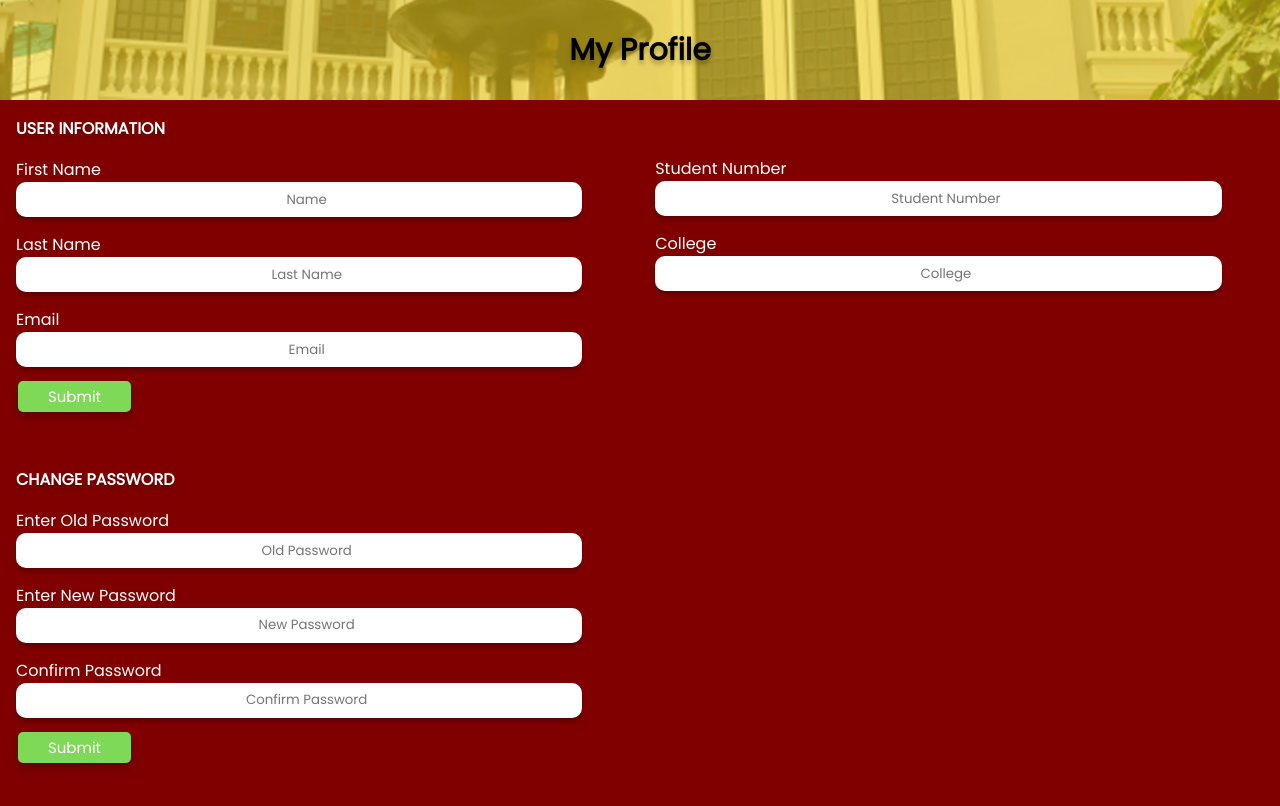
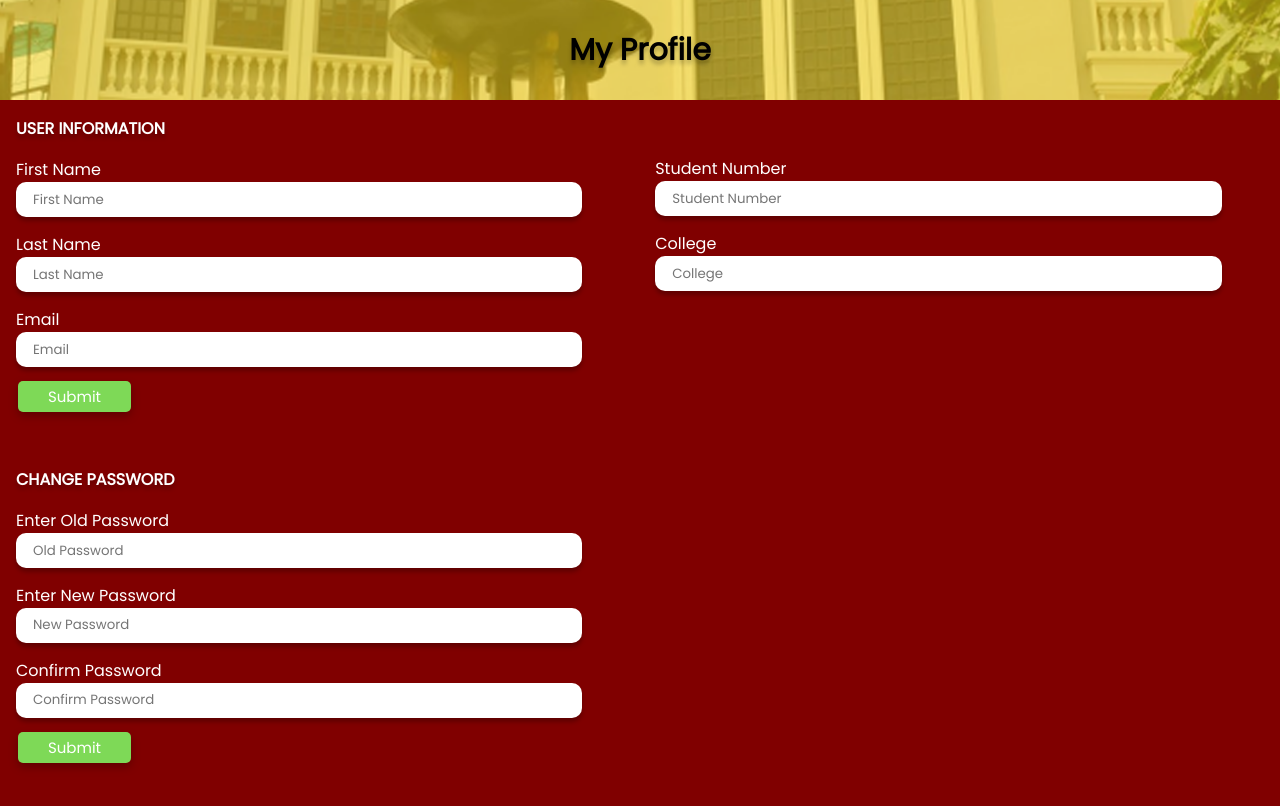
Before and after one commit to Tanchy101/palmap_project, a React (Create React App) app: page /myProfile in a window 1280 px wide. Shown: the top 806 px of the page. Built offline with nearby package versions, Linux system fonts and the light colour scheme.

Commit message:
scroll fix
inayos lang ang scroll kasi nawala hehe

```diff
--- a/package.json
+++ b/package.json
@@ -7,6 +7,7 @@
     "@testing-library/jest-dom": "^5.17.0",
     "@testing-library/react": "^13.4.0",
     "@testing-library/user-event": "^13.5.0",
+    "@uidotdev/usehooks": "^2.4.1",
     "axios": "^1.6.2",
     "leaflet": "^1.9.4",
     "react": "^18.2.0",
--- a/src/aboutUs/aboutUs.js
+++ b/src/aboutUs/aboutUs.js
@@ -29,7 +29,7 @@ const aboutUs = () =>  {
 
             <div className = "pics">
                 <div className="mel">
-                    <img src={mel}/>
+                    <img src={mel} alt=" "/>
                     <h5>Rimuel Canada</h5>
                     <h6><i><FaSquareXTwitter/></i>
                     <i><MdEmail /></i>
@@ -38,7 +38,7 @@ const aboutUs = () =>  {
                 </div>
 
                 <div className="peeps">
-                    <img src={cj}/>
+                    <img src={cj} alt=" "/>
                     <h5>CJ Defita</h5>
                     <h6><i><FaSquareXTwitter/></i>
                     <i><MdEmail /></i>
@@ -47,7 +47,7 @@ const aboutUs = () =>  {
                 </div>
 
                 <div className="peeps">
-                    <img src={gelo}/>
+                    <img src={gelo} alt=" "/>
                     <h5>Angelo Tancioco </h5>
                     <h6><i><FaSquareXTwitter/></i>
                     <i><MdEmail /></i>
@@ -56,7 +56,7 @@ const aboutUs = () =>  {
                 </div>
 
                 <div className="peeps">
-                    <img src={yanna}/>
+                    <img src={yanna} alt=" "/>
                     <h5>Julianna Miranda</h5>
                     <h6><i><FaSquareXTwitter/></i>
                     <i><MdEmail /></i>
@@ -66,7 +66,7 @@ const aboutUs = () =>  {
                 </div>
 
                 <div className="peeps">
-                    <img src={jenie}/>
+                    <img src={jenie} alt=" "/>
                     <h5>Jenie Tadena </h5>
                     <h6><i><FaSquareXTwitter/></i>
                     <i><MdEmail /></i>
--- a/src/map/draggableMenu.css
+++ b/src/map/draggableMenu.css
@@ -41,7 +41,7 @@
   margin-bottom: -0.2em;
 }
 
-::placeholder {
+.not-draggable::placeholder {
   text-align: center;
 }
 
--- a/src/map/map.css
+++ b/src/map/map.css
@@ -44,7 +44,3 @@
   text-decoration: solid;
   color: blue;
 }
-
-body {
-  overflow-y: hidden;
-}
--- a/src/map/map.js
+++ b/src/map/map.js
@@ -1,5 +1,6 @@
 import "./map.css";
 import "leaflet/dist/leaflet.css";
+import { useLockBodyScroll } from "@uidotdev/usehooks";
 import { MapContainer, TileLayer} from "react-leaflet";
 import DropMenu from './dropmenu';
 import Parking from "../parking/parking";
@@ -25,9 +26,9 @@ import Gazebo17Mark from "../gazebo-marker/gazebo17-mark";
 import Gazebo18Mark from "../gazebo-marker/gazebo18-mark";
 
 export default function App() {
+  useLockBodyScroll();
   return (
     <>
-
         <div className="cntr-drpmn">
           <div>
             <DropMenu />
--- a/src/myProfile/myProfile.js
+++ b/src/myProfile/myProfile.js
@@ -9,7 +9,7 @@ const InputFname = (props) => {
         <>
         <label>{props.label}</label>
         <br></br>
-        <input className="input-fName" type = "text" placeholder = "Name">{props.Input}</input>
+        <input className="input-fName" type = "text" placeholder = "First Name">{props.Input}</input>
         </>
     )
 }
```
Also changed, not shown: 1 other file (tests, documents, lock files or other folders).
